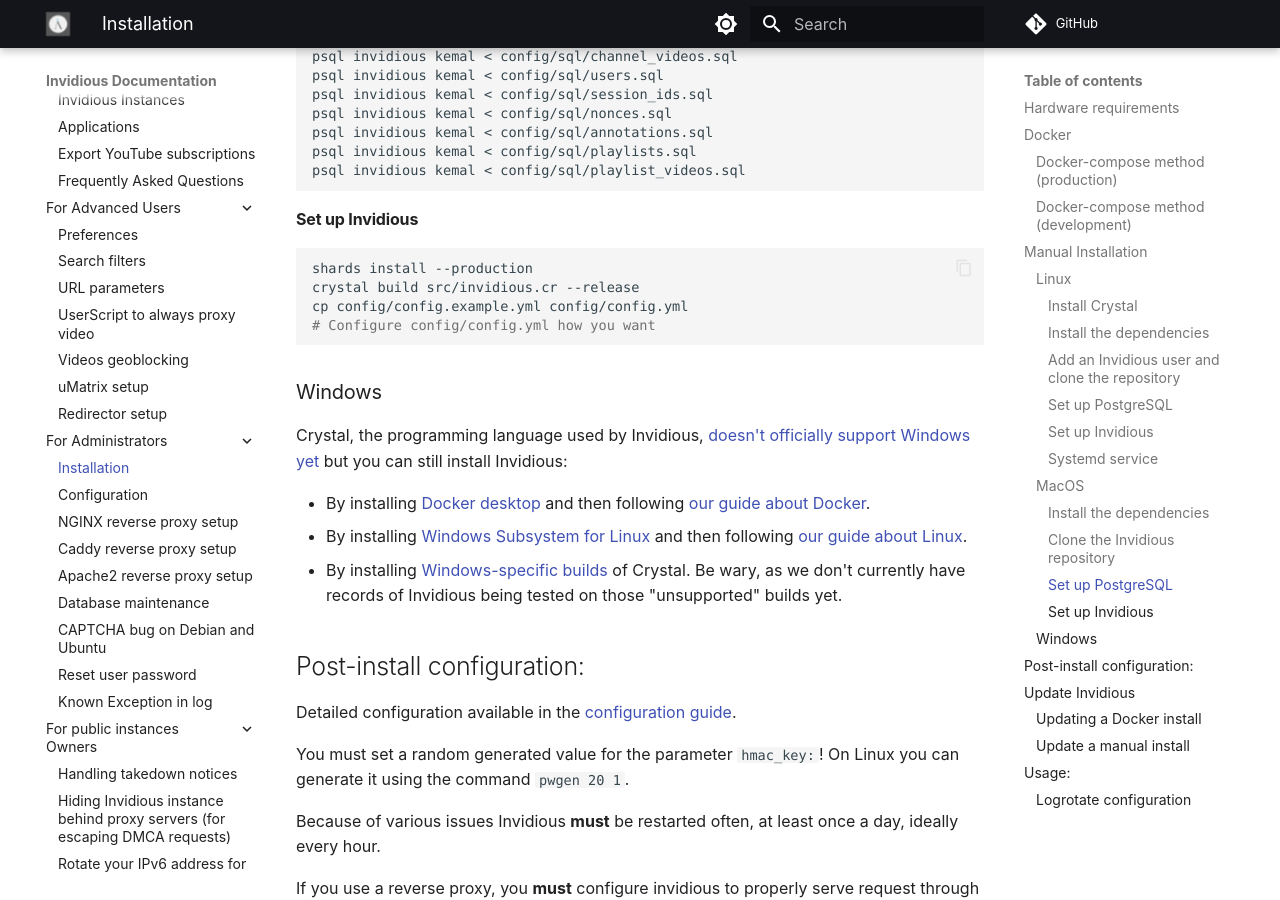
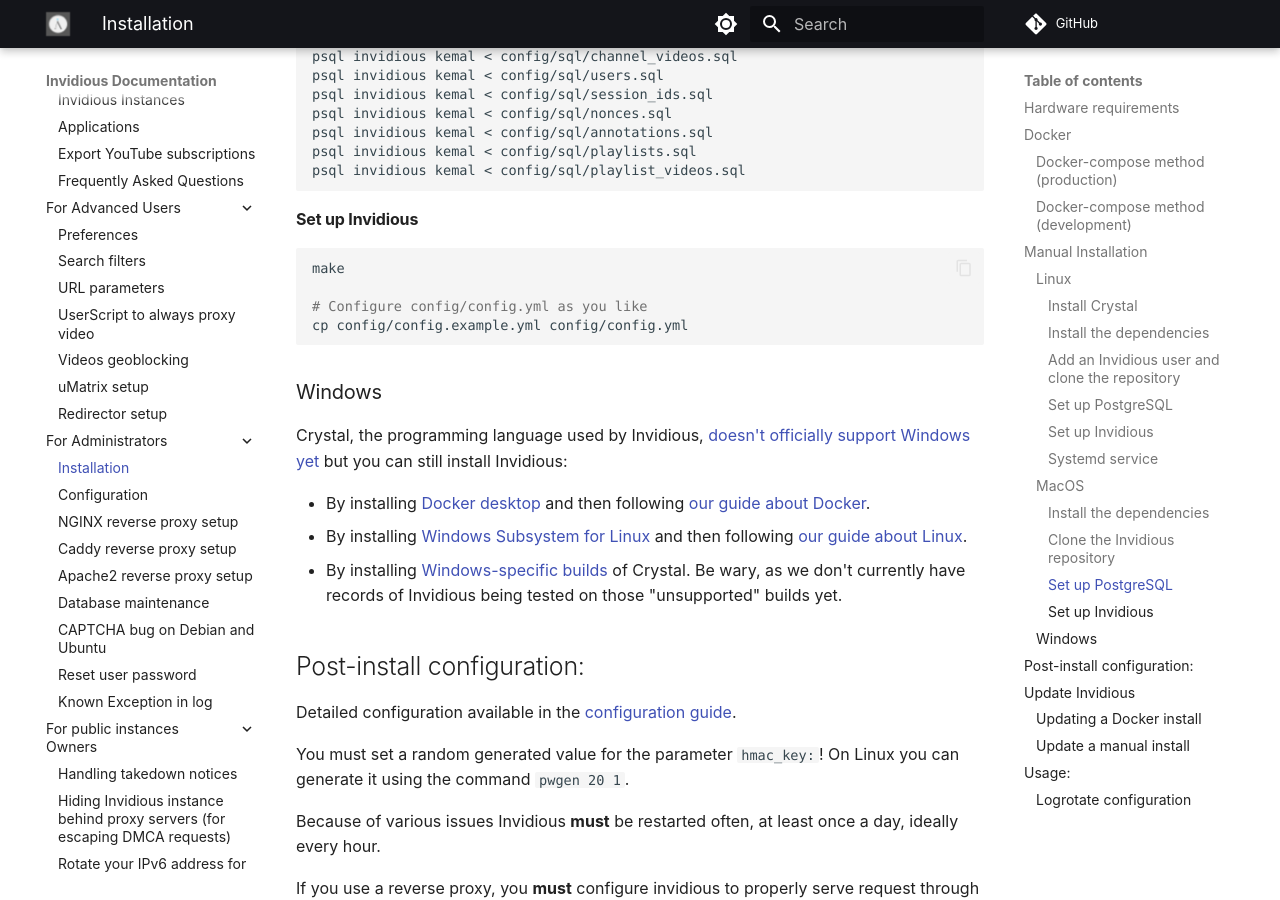
Before and after one commit to iv-org/documentation, an MkDocs documentation site: the page built from docs/installation.md, in a window 1280 px wide and 900 px high, scrolled down 4308 px. Built offline with MkDocs 1.6.1 and Material for MkDocs 9.7.7, drawn with Linux system fonts in a browser that asks for light colours; comment, search, counter and statistics services are not loaded.

Commit message:
Use make for Invidious setup
Copied from Linux section

````diff
--- a/docs/installation.md
+++ b/docs/installation.md
@@ -208,10 +208,10 @@
 #### Set up Invidious
 
 ```bash
-shards install --production
-crystal build src/invidious.cr --release
+make
+
+# Configure config/config.yml as you like
 cp config/config.example.yml config/config.yml
-# Configure config/config.yml how you want
 ```
 
 ### Windows
````
